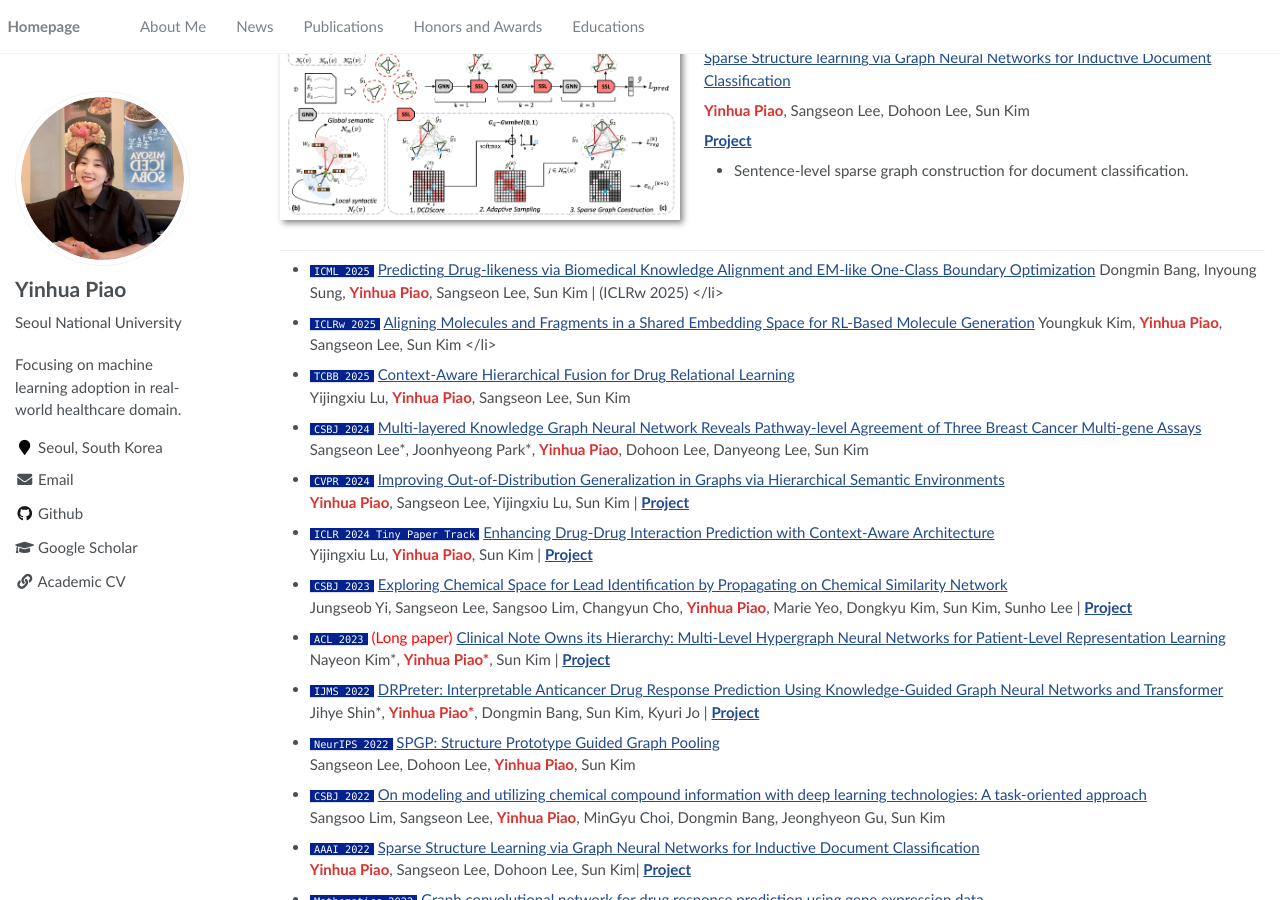
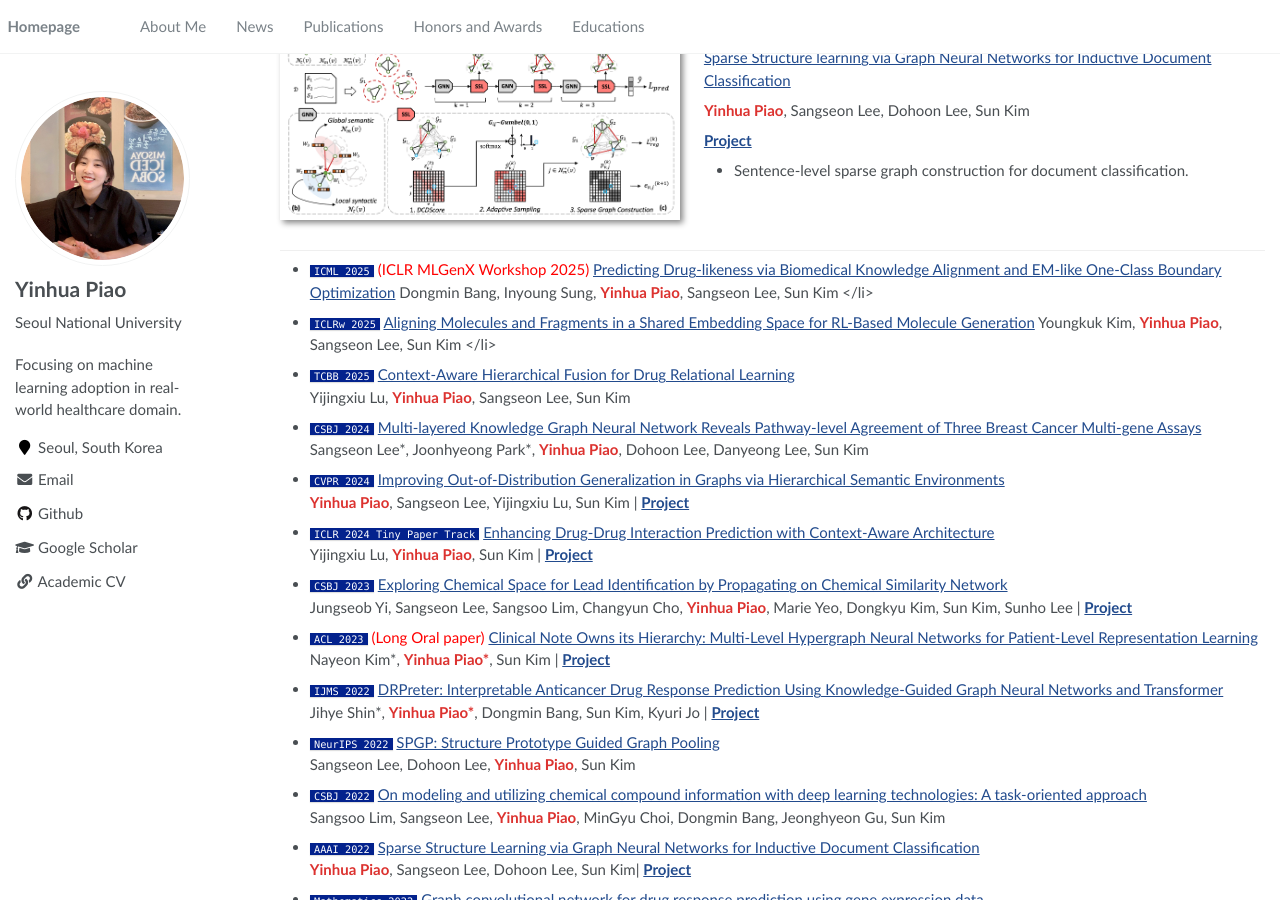
Before and after one commit to qkrdmsghk/qkrdmsghk.github.io, a Jekyll site: the page built from _pages/about.md, in a window 1280 px wide and 900 px high, scrolled down 1409 px. Built offline with Jekyll 4.4.1, drawn with Linux system fonts in a browser that asks for light colours; formulas are drawn with MathJax 3.

Commit message:
Update about.md

```diff
--- a/_pages/about.md
+++ b/_pages/about.md
@@ -119,8 +119,9 @@ Jihye Shin*, <strong style="color: #dc322f">Yinhua Piao*</strong>, Dongmin Bang,
 <ul>
   <li>
     <code class="language-plaintext highlighter-rouge">ICML 2025</code>
+    <span style="color:red">(ICLR MLGenX Workshop 2025)</span>
     <a href="https://openreview.net/forum?id=G2zzdbgKxl">Predicting Drug-likeness via Biomedical Knowledge Alignment and EM-like One-Class Boundary Optimization</a>
-    <be> Dongmin Bang, Inyoung Sung, <strong style="color: #dc322f">Yinhua Piao</strong>, Sangseon Lee, Sun Kim | (ICLRw 2025)
+    <be> Dongmin Bang, Inyoung Sung, <strong style="color: #dc322f">Yinhua Piao</strong>, Sangseon Lee, Sun Kim
   </li>
 
   <li>
@@ -158,14 +159,14 @@ Jihye Shin*, <strong style="color: #dc322f">Yinhua Piao*</strong>, Dongmin Bang,
 
   <li>
     <code class="language-plaintext highlighter-rouge">ACL 2023</code>
-    <span style="color:red">(Long paper)</span>
+    <span style="color:red">(Long Oral paper)</span>
     <a href="https://arxiv.org/abs/2305.09756">Clinical Note Owns its Hierarchy: Multi-Level Hypergraph Neural Networks for Patient-Level Representation Learning</a>
     <br> Nayeon Kim*, <strong style="color: #dc322f">Yinhua Piao*</strong>, Sun Kim | <a href="https://github.com/ny1031/TM-HGNN"><strong>Project</strong></a>
   </li>
 
   <li>
     <code class="language-plaintext highlighter-rouge">IJMS 2022</code>
-    <!-- <span style="color:red">(Long paper)</span> -->
+    <!-- <span style="color:red">(Oral paper)</span> -->
     <a href="https://www.mdpi.com/1422-0067/23/22/13919">DRPreter: Interpretable Anticancer Drug Response Prediction Using Knowledge-Guided Graph Neural Networks and Transformer</a>
     <br> Jihye Shin*, <strong style="color: #dc322f">Yinhua Piao*</strong>, Dongmin Bang, Sun Kim, Kyuri Jo | <a href="https://github.com/babaling/DRPreter"><strong>Project</strong></a>
   </li>
```
